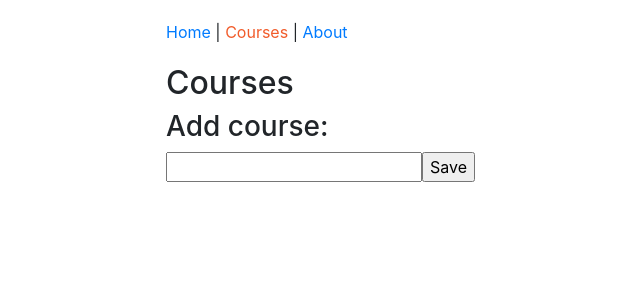
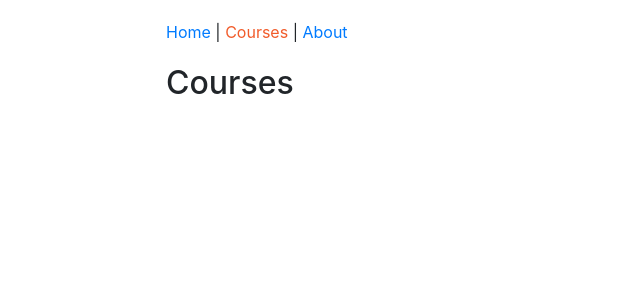
Before and after one commit to sherpal8/Webpack-Babel-React-Redux-Testing, a React app: page /courses in a window 1280 px wide. Shown: the top 300 px of the page, without its empty margins (64-704 px from the left). Built offline with nearby package versions, Linux system fonts and the light colour scheme; what redux-immutable-state-invariant would draw is missing.

Commit message:
keep CoursesPage as a container component with minimum JSX as it is in-contact directly with Redux. Therefore, to transfer the form and actions onto a display component i.e. `dumb` component

```diff
--- a/src/components/courses/CoursesPage.jsx
+++ b/src/components/courses/CoursesPage.jsx
@@ -5,37 +5,14 @@ import PropTypes from "prop-types";
 import { bindActionCreators } from "redux";
 
 class CoursesPage extends Component {
-  state = {
-    course: {
-      title: ""
-    }
-  };
-
-  handleChange = event => {
-    const course = { ...this.state.course, title: event.target.value };
-    this.setState({ course });
-  };
-
-  handleSubmit = event => {
-    event.preventDefault();
-    this.props.actions.createCourse(this.state.course);
-  };
-
   render() {
     return (
-      <form onSubmit={this.handleSubmit}>
+      <>
         <h2>Courses</h2>
-        <h3>Add course:</h3>
-        <input
-          type="text"
-          onChange={this.handleChange}
-          value={this.state.course.title}
-        ></input>
-        <input type="submit" value="Save" />
         {this.props.courses.map((course, index) => (
           <div key={course.title + index}>{course.title}</div>
         ))}
-      </form>
+      </>
     );
   }
 }
```
